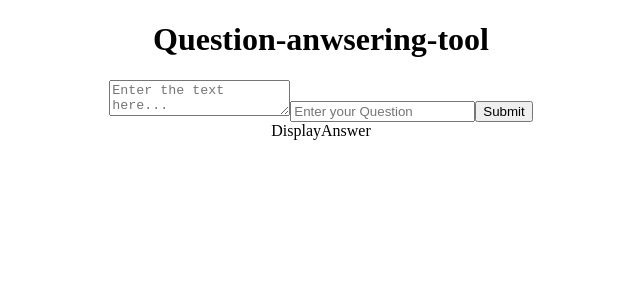
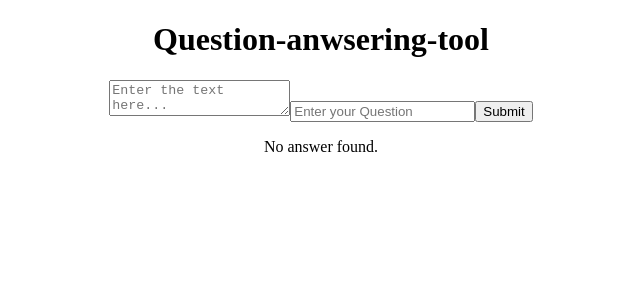
Before and after one commit to Anjaly1997/question-answering-tool, a React (Create React App) app: page / in a window 1280 px wide. Shown: the top 300 px of the page, without its empty margins (319-959 px from the left). Built offline with nearby package versions, Linux system fonts and the light colour scheme.

Commit message:
Implement DisplayAnswer  component

```diff
--- a/src/components/DisplayAnswer.js
+++ b/src/components/DisplayAnswer.js
@@ -1,8 +1,11 @@
 import React from 'react'
 
-function DisplayAnswer() {
+function DisplayAnswer({answer}) {
   return (
-    <div>DisplayAnswer</div>
+    <div>
+        {answer && <p>Answer: {answer}</p>}
+        {!answer && <p>No answer found.</p>}
+    </div>
   )
 }
 
```
